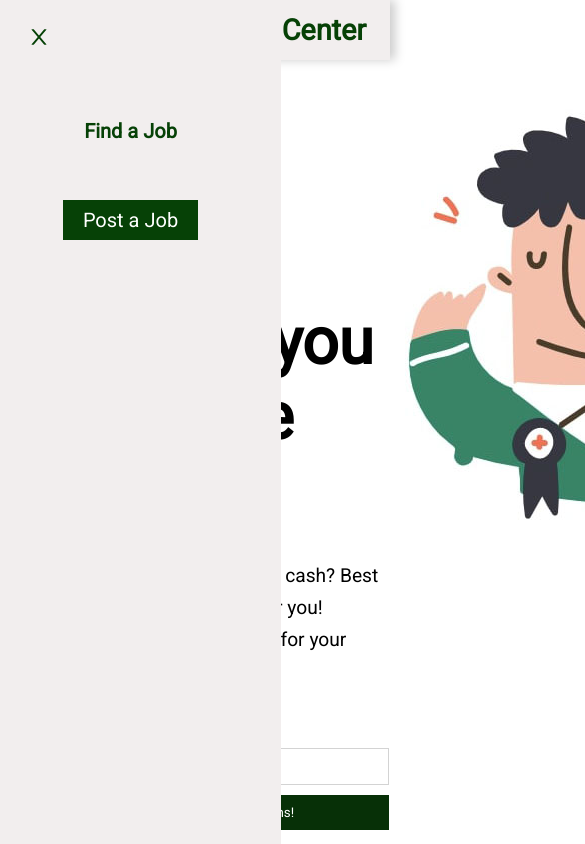
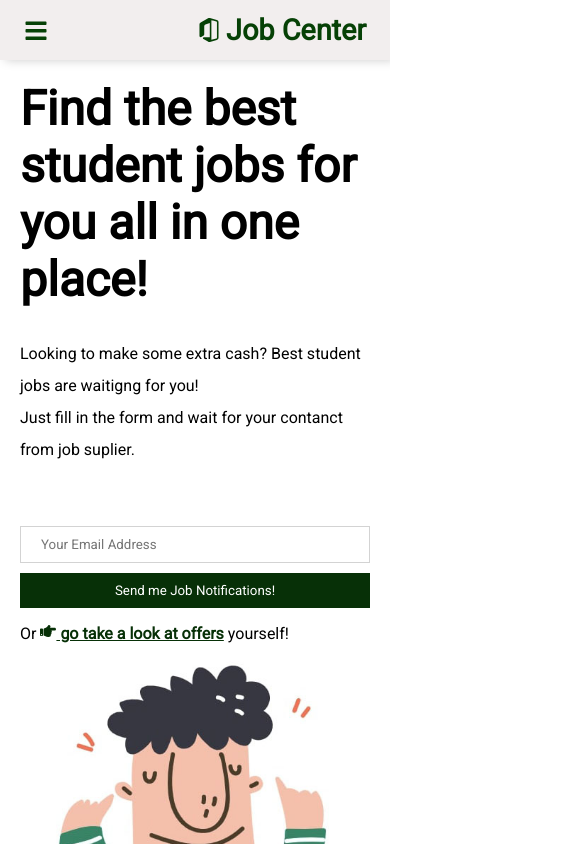
Before and after one commit to lnikol00/jobs-react, a React (Create React App) app: page / in a window 390 px wide. Shown: the top 844 px of the page, 585 px wide, since content can reach past the window. Built offline with nearby package versions, Linux system fonts and the light colour scheme.

Commit message:
correction

```diff
--- a/src/components/header/Header.tsx
+++ b/src/components/header/Header.tsx
@@ -15,17 +15,19 @@ function Header() {
 
     return (
         <div className={styles.headerContainer}>
-            <div className={styles.menuItem}>
-                <FaIcons.FaBars onClick={onChange} />
-            </div>
+            {
+                !open ? <div className={styles.menuItem}>
+                    <FaIcons.FaBars onClick={onChange} />
+                </div> :
+                    <div className={styles.close}>
+                        <AiIcons.AiOutlineClose onClick={onChange} />
+                    </div>
+            }
             <Link to="/" className={styles.heading}>
                 <SiIcons.SiMicrosoftoffice />
                 <h2>Job Center</h2>
             </Link>
-            <div className={open ? `${styles.closed} ${styles.links}` : `${styles.links}`} onClick={onChange}>
-                <li className={styles.close}>
-                    <AiIcons.AiOutlineClose onClick={onChange} />
-                </li>
+            <div className={open ? `${styles.links}` : ` ${styles.closed} ${styles.links}`} onClick={onChange}>
                 <li>
                     <Link to="find" className={styles.findLink}>Find a Job</Link>
                 </li>
--- a/src/components/header/header.module.css
+++ b/src/components/header/header.module.css
@@ -53,6 +53,10 @@
     display: none;
 }
 
+.close {
+    display: none;
+}
+
 @media screen and (max-width:768px) {
     .menuItem {
         display: block;
@@ -64,27 +68,29 @@
     .links {
         position: fixed;
         top: 0;
-        left: -5%;
+        left: 0;
+        transform: translate(0%, 7%);
         background-color: rgb(242, 238, 238);
         display: flex;
         align-items: center;
         font-size: 20px;
         flex-direction: column;
-        width: 300px;
-        height: 150vh;
+        width: 250px;
+        height: 100vh;
         transition: 0.5s ease;
     }
 
-    .links .close {
-        padding-right: 14rem;
+    .close {
+        display: block;
+        transform: translate(5%, 10%);
         cursor: pointer;
         color: rgb(6, 65, 6);
     }
 
     .links li {
-        padding: 25px 40px 10px;
-        text-align: center;
+        margin-top: 50px;
     }
+
 
     .closed {
         left: -100%;
--- a/src/pages/home/Home.tsx
+++ b/src/pages/home/Home.tsx
@@ -15,7 +15,7 @@ function Home() {
         console.log(`mail: ${email}`)
         form.current?.reset();
         setShowPopup(true)
-        setEmail("")
+        // setEmail("")
     }
 
     useEffect(() => {
--- a/src/pages/home/home.module.css
+++ b/src/pages/home/home.module.css
@@ -50,9 +50,7 @@
 
 .popupContainer {
     display: flex;
-    /* padding: 20px 0px; */
     border: 1px solid green;
-    /* border-radius: 16px; */
     width: 500px;
     text-align: center;
     background-color: lightgreen;
@@ -87,3 +85,46 @@
     border-left: 1px solid green;
     border-right: 1px solid green;
 }
+
+@media screen and (max-width:1200px) {
+    .text h1 {
+        font-size: 3rem;
+    }
+
+    .text span {
+        font-size: 1rem;
+    }
+}
+
+@media screen and (max-width:890px) {
+    .mainContainer {
+        flex-direction: column;
+        justify-content: center;
+        align-items: center;
+    }
+}
+
+@media screen and (max-width: 600px) {
+    .image img {
+        width: 300px;
+    }
+
+    .popupContainer {
+        right: 1rem;
+        width: 300px;
+    }
+
+    .popupContainer svg {
+        width: 50px;
+        text-align: center;
+        height: 30px;
+    }
+
+    .note {
+        align-items: center;
+    }
+
+    .progressBar {
+        width: 299px;
+    }
+}
```
